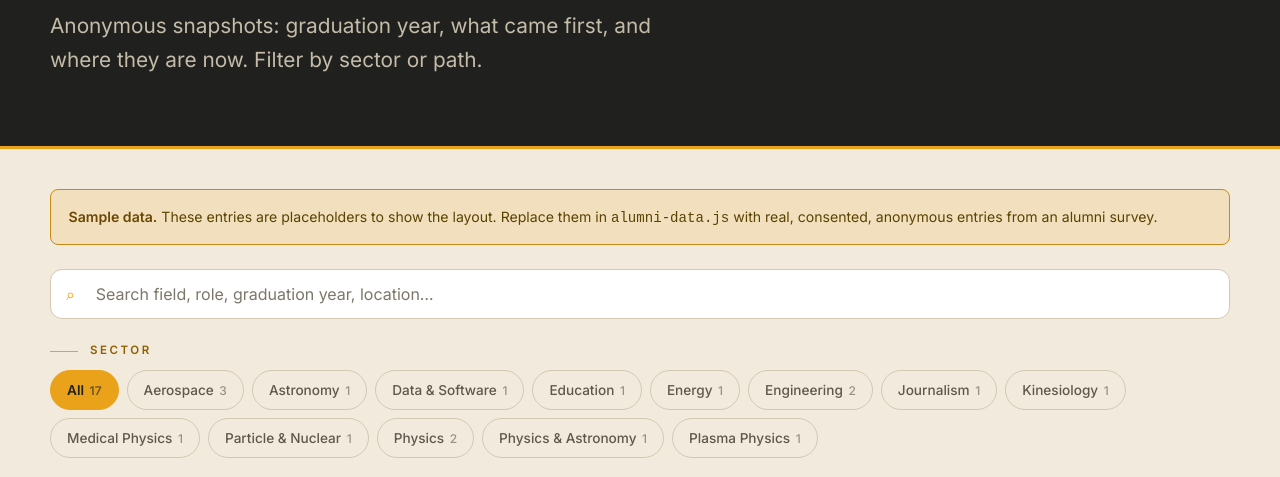
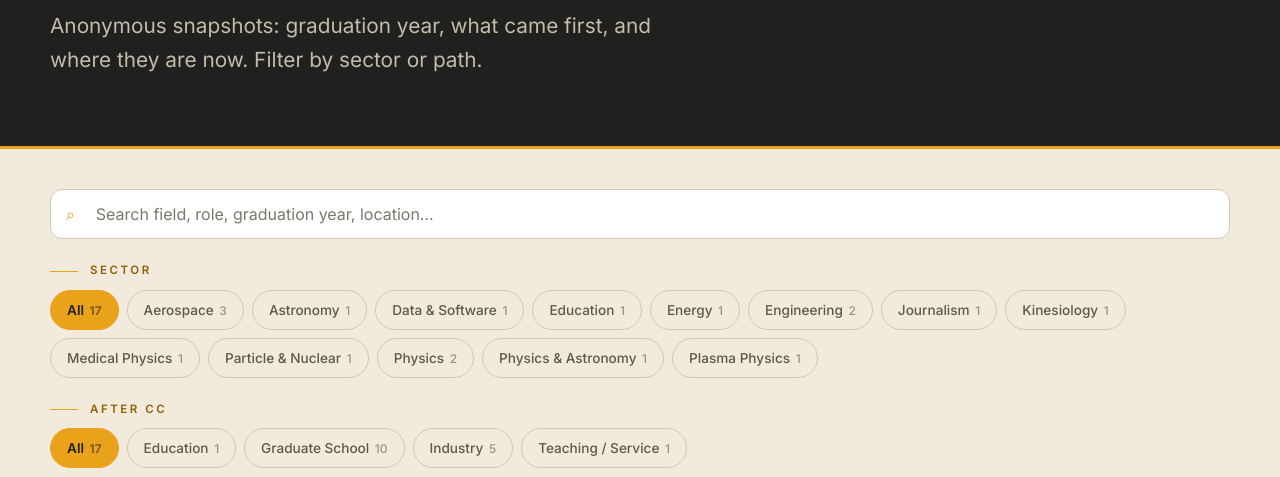
Before and after one commit to seanthelam/momentum, a plain HTML site: page alumni.html in a window 1280 px wide. Shown: the part 300-777 px from the top of the page. Drawn offline with nearby package versions, Linux system fonts and the light colour scheme.

Commit message:
Remove sample data notice from alumni.html
Removed sample notice paragraph from alumni section.

```diff
--- a/alumni.html
+++ b/alumni.html
@@ -34,8 +34,6 @@
 
     <section style="padding-top:2.5rem">
       <div class="container">
-        <p class="notice" id="sample-notice" style="margin-bottom:1.5rem"><strong>Sample data.</strong> These entries are placeholders to show the layout. Replace them in <code>alumni-data.js</code> with real, consented, anonymous entries from an alumni survey.</p>
-
         <div class="board-controls">
           <div class="field">
             <label class="sr-only" for="alumni-q">Search alumni</label>
```
